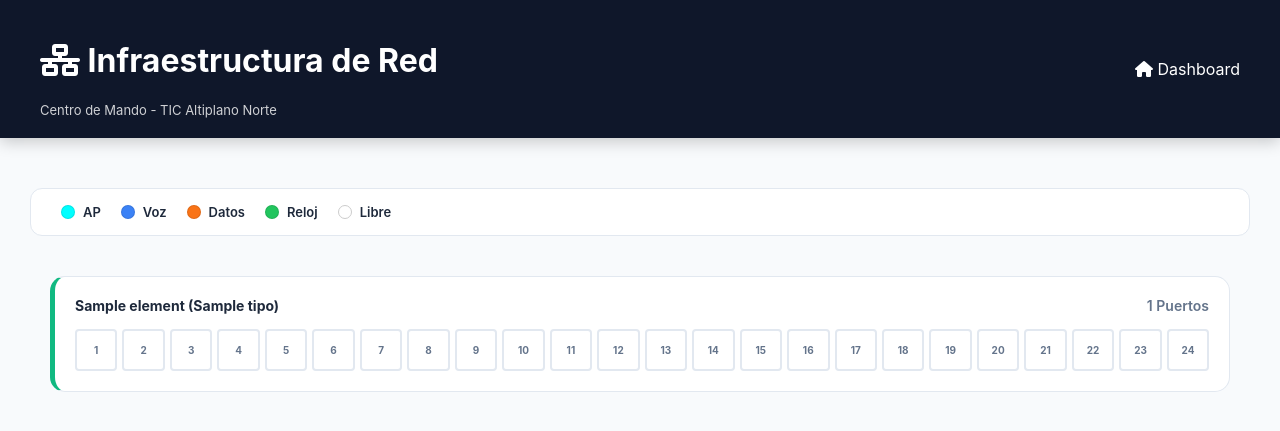
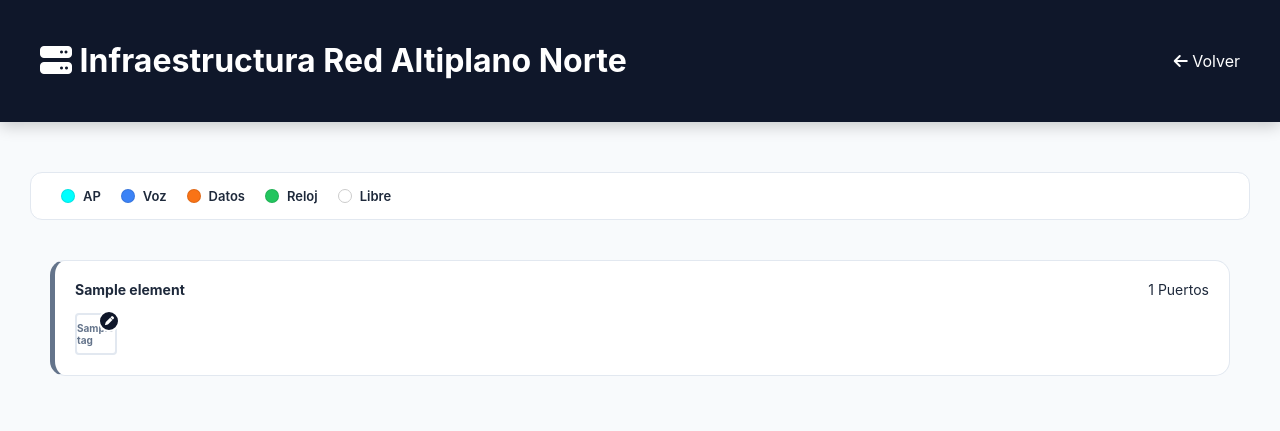
Before and after one commit to Repo-APS-Vallenar/jet-ocr, a Python web app: template templates/infra_red.html in a window 1280 px wide. Shown: the top 431 px of the page. Run offline with Jinja, Linux system fonts and the light colour scheme; the template is opened without the code that fills it: most values are stand-ins (such as "Sample title", 1, 10 or a date in 2020).

Commit message:
Aumento de : 5

```diff
--- a/templates/infra_red.html
+++ b/templates/infra_red.html
@@ -77,7 +77,6 @@
             padding: 20px;
             border-radius: 15px;
             border: 1px solid #e2e8f0;
-            overflow-x: auto;
             border-left: 5px solid #64748b;
         }
 
@@ -141,46 +140,26 @@
         .port.highlight {
             border-color: #f59e0b !important;
             box-shadow: 0 0 15px #f59e0b;
-            animation: pulse 1.5s infinite;
             z-index: 20;
             background: #fffbeb !important;
-        }
-
-        @keyframes pulse {
-            0% {
-                transform: scale(1.05);
-            }
-
-            50% {
-                transform: scale(1.1);
-            }
-
-            100% {
-                transform: scale(1.05);
-            }
         }
 
         .edit-btn {
             position: absolute;
             top: -5px;
             right: -5px;
-            width: 16px;
-            height: 16px;
+            width: 18px;
+            height: 18px;
             background: var(--bg-dark);
             color: white;
             border-radius: 50%;
-            font-size: 8px;
+            font-size: 9px;
             display: flex;
             align-items: center;
             justify-content: center;
-            opacity: 0.4;
-            transition: 0.2s;
-            border: 1px solid white;
-        }
-
-        .port:hover .edit-btn {
-            opacity: 1;
-            transform: scale(1.2);
+            border: 2px solid white;
+            cursor: pointer;
+            z-index: 50;
         }
 
         .modal {
@@ -243,53 +205,28 @@
             background: #0ea5e9;
             color: white;
             border: none;
-            padding: 14px;
+            padding: 15px;
             border-radius: 10px;
             font-weight: bold;
             cursor: pointer;
-            box-shadow: 0 4px 6px -1px rgba(14, 165, 233, 0.4);
         }
 
         .btn-cancel {
             flex: 1;
             background: #f1f5f9;
             border: none;
-            padding: 14px;
+            padding: 15px;
             border-radius: 10px;
             cursor: pointer;
             color: #64748b;
-        }
-
-        .tooltip {
-            visibility: hidden;
-            position: absolute;
-            bottom: 120%;
-            background: #1e293b;
-            color: white;
-            padding: 5px 10px;
-            border-radius: 6px;
-            font-size: 10px;
-            white-space: nowrap;
-            z-index: 100;
-            pointer-events: none;
-            opacity: 0;
-            transition: 0.2s;
-        }
-
-        .port:hover .tooltip {
-            visibility: visible;
-            opacity: 1;
         }
     </style>
 </head>
 
 <body>
     <div class="header">
-        <div>
-            <h1><i class="fa-solid fa-network-wired"></i> Infraestructura de Red</h1>
-            <p style="margin:0; font-size: 13px; opacity: 0.8;">Centro de Mando - TIC Altiplano Norte</p>
-        </div>
-        <a href="/" style="color:white; text-decoration:none;"><i class="fa-solid fa-house"></i> Dashboard</a>
+        <h1><i class="fa-solid fa-server"></i> Infraestructura Red Altiplano Norte</h1>
+        <a href="/" style="color:white; text-decoration:none;"><i class="fa-solid fa-arrow-left"></i> Volver</a>
     </div>
 
     <div class="page-wrapper">
@@ -313,90 +250,41 @@
 
         <div class="rack-container">
             {% for element in elementos %}
-            <div class="network-element"
-                style="border-left-color: {{ '#3b82f6' if element.tipo == 'SWITCH' else '#10b981' }}">
+            <div class="network-element">
                 <div class="element-title">
-                    <strong>{{ element.nombre }} ({{ element.tipo }})</strong>
-                    <span style="color:#64748b; font-weight: 600;">{{ element.total_puertos }} Puertos</span>
+                    <strong>{{ element.nombre }}</strong>
+                    <span>{{ element.total_puertos }} Puertos</span>
                 </div>
 
-                {% if element.tipo == 'SWITCH' %}
                 <div class="port-grid">
-                    {% for i in range(1, 49, 2) %}
-                    {% set port = element.puertos | selectattr('numero_puerto', 'equalto', i) | first %}
-                    <div class="port {{ 'service-' + (port.tipo_servicio.lower() if port else 'vac') }}"
-                        id="port-{{ port.id if port else 'null-'~i }}"
-                        onclick="resaltarConexion('{{ port.conectado_a_id if port else '' }}')">
-                        {{ port.tag if port and port.tag else i }}
-                        {% if port %}
+                    {% for p in element.puertos | sort(attribute='numero_puerto') %}
+                    <div class="port {{ 'service-' + (p.tipo_servicio.lower() if p.tipo_servicio else 'vac') }}"
+                        id="port-{{ p.id | string }}"
+                        onclick="resaltarConexion('{{ p.conectado_a_id | string if p.conectado_a_id else '' }}')">
+                        {{ p.tag or p.numero_puerto }}
                         <div class="edit-btn"
-                            onclick="event.stopPropagation(); abrirEditor('{{ port.id }}', '{{ (port.destino or '') | forceescape }}', '{{ port.tipo_servicio or 'VAC' }}', '{{ (port.tag or '') | forceescape }}', '{{ port.conectado_a_id or '' }}')">
-                            <i class="fa-solid fa-edit"></i>
+                            onclick="event.stopPropagation(); abrirEditor('{{ p.id | string }}', {{ (p.destino or '') | tojson }}, '{{ p.tipo_servicio or 'VAC' }}', {{ (p.tag or '') | tojson }}, '{{ p.conectado_a_id | string if p.conectado_a_id else '' }}')">
+                            <i class="fa-solid fa-pen"></i>
                         </div>
-                        {% endif %}
-                        <div class="tooltip">Port {{ i }}: {{ port.destino if port else 'N/A' }}</div>
                     </div>
                     {% endfor %}
                 </div>
-                <div style="height:8px"></div>
-                <div class="port-grid">
-                    {% for i in range(2, 49, 2) %}
-                    {% set port = element.puertos | selectattr('numero_puerto', 'equalto', i) | first %}
-                    <div class="port {{ 'service-' + (port.tipo_servicio.lower() if port else 'vac') }}"
-                        id="port-{{ port.id if port else 'null-'~i }}"
-                        onclick="resaltarConexion('{{ port.conectado_a_id if port else '' }}')">
-                        {{ port.tag if port and port.tag else i }}
-                        {% if port %}
-                        <div class="edit-btn"
-                            onclick="event.stopPropagation(); abrirEditor('{{ port.id }}', '{{ (port.destino or '') | forceescape }}', '{{ port.tipo_servicio or 'VAC' }}', '{{ (port.tag or '') | forceescape }}', '{{ port.conectado_a_id or '' }}')">
-                            <i class="fa-solid fa-edit"></i>
-                        </div>
-                        {% endif %}
-                        <div class="tooltip">Port {{ i }}: {{ port.destino if port else 'N/A' }}</div>
-                    </div>
-                    {% endfor %}
-                </div>
-                {% else %}
-                <div class="port-grid">
-                    {% for i in range(1, 25) %}
-                    {% set port = element.puertos | selectattr('numero_puerto', 'equalto', i) | first %}
-                    <div class="port {{ 'service-' + (port.tipo_servicio.lower() if port else 'vac') }}"
-                        id="port-{{ port.id if port else 'null-'~i }}"
-                        onclick="resaltarConexion('{{ port.conectado_a_id if port else '' }}')">
-                        {{ port.tag if port and port.tag else i }}
-                        {% if port %}
-                        <div class="edit-btn"
-                            onclick="event.stopPropagation(); abrirEditor('{{ port.id }}', '{{ (port.destino or '') | forceescape }}', '{{ port.tipo_servicio or 'VAC' }}', '{{ (port.tag or '') | forceescape }}', '{{ port.conectado_a_id or '' }}')">
-                            <i class="fa-solid fa-edit"></i>
-                        </div>
-                        {% endif %}
-                        <div class="tooltip">Port {{ i }}: {{ port.destino if port else 'N/A' }}</div>
-                    </div>
-                    {% endfor %}
-                </div>
-                {% endif %}
             </div>
             {% endfor %}
         </div>
     </div>
 
-    <!-- MODAL DE PARCHEO -->
     <div id="modal-puerto" class="modal">
         <div class="modal-content">
-            <h3><i class="fa-solid fa-plug"></i> Configurar Conexión</h3>
-            <div id="info-modal"
-                style="background:#eff6ff; padding:12px; border-radius:10px; font-size:13px; margin-bottom:15px; color:#1e40af; border:1px solid #bfdbfe;">
-            </div>
-
-            <label>Ubicación / Destino:</label>
+            <h3 id="modal-title">Configurar Puerto</h3>
+            <label>Destino:</label>
             <input type="text" id="edit-destino">
-
-            <div style="display:grid; grid-template-columns: 1fr 1fr; gap:12px;">
+            <div style="display:grid; grid-template-columns: 1fr 1fr; gap:10px;">
                 <div>
                     <label>Servicio:</label>
                     <select id="edit-servicio">
                         <option value="Datos">Datos</option>
-                        <option value="AP">AP / WIFI</option>
+                        <option value="AP">AP</option>
                         <option value="Voz">Voz</option>
                         <option value="Reloj">Reloj</option>
                         <option value="VAC">Libre</option>
@@ -407,115 +295,78 @@
                     <input type="text" id="edit-tag">
                 </div>
             </div>
-
-            <div style="margin-top:20px; border-top:2px solid #f1f5f9; padding-top:15px;">
-                <label style="color:#0f172a;"><i class="fa-solid fa-link"></i> Parcheo a Destino:</label>
-                <div style="display:grid; grid-template-columns: 2fr 1fr; gap:8px; margin-top:8px;">
+            <div style="margin-top:15px; border-top:1px solid #eee; padding-top:15px;">
+                <label>Parcheo Físico:</label>
+                <div style="display:grid; grid-template-columns: 2fr 1fr; gap:5px;">
                     <select id="select-equipo" onchange="updatePorts()">
-                        <option value="">-- Sin Conexión --</option>
-                        {% for el in todos_elementos %}
-                        <option value="{{ el.id }}">{{ el.nombre }}</option>
-                        {% endfor %}
+                        <option value="">-- Desconectado --</option>
+                        {% for el in todos_elementos %} <option value="{{ el.id | string }}">{{ el.nombre }}</option> {%
+                        endfor %}
                     </select>
                     <select id="select-puerto">
                         <option value="">Puerto</option>
                     </select>
                 </div>
             </div>
-
             <div class="modal-actions">
-                <button onclick="save()" class="btn-save shadow">Guardar Cambios</button>
-                <button onclick="closeModal()" class="btn-cancel">Cancelar</button>
+                <button onclick="save()" class="btn-save">Guardar</button>
+                <button onclick="closeModal()" class="btn-cancel">Cerrar</button>
             </div>
         </div>
     </div>
 
     <script>
-        // CORRECCIÓN CRÍTICA: UUIDS ENTRE COMILLAS
         const DB = {
             {% for el in todos_elementos %}
-        "{{ el.id }}": [
+        "{{ el.id | string }}": [
             {% for p in el.puertos %}
-        { "id": "{{ p.id }}", "n": { { p.numero_puerto } }, "t": "{{ (p.tag or '') | forceescape }}" },
+        { "id": "{{ p.id | string }}", "n": { { p.numero_puerto } }, "t": { { (p.tag or '') | tojson } } },
         {% endfor %}
             ],
         {% endfor %}
         };
-
         let selectedPort = null;
-
-        function updatePorts(preselectId = null) {
+        function updatePorts(preId = null) {
             const elId = document.getElementById('select-equipo').value;
             const pSel = document.getElementById('select-puerto');
             pSel.innerHTML = '<option value="">Puerto</option>';
             if (elId && DB[elId]) {
-                [...DB[elId]].sort((a, b) => a.n - b.n).forEach(p => {
-                    const o = document.createElement('option');
-                    o.value = p.id;
-                    o.text = `P${p.n} ${p.t ? '[' + p.t + ']' : ''}`;
-                    if (preselectId && p.id == preselectId) o.selected = true;
+                DB[elId].sort((a, b) => a.n - b.n).forEach(p => {
+                    const o = document.createElement('option'); o.value = p.id; o.text = `P${p.n} ${p.t ? '[' + p.t + ']' : ''}`;
+                    if (preId && p.id == preId) o.selected = true;
                     pSel.appendChild(o);
                 });
             }
         }
-
         function resaltarConexion(targetId) {
             document.querySelectorAll('.port').forEach(p => p.classList.remove('highlight'));
-            if (!targetId || targetId === 'None' || targetId === '') return;
+            if (!targetId) return;
             const target = document.getElementById('port-' + targetId);
-            if (target) {
-                target.classList.add('highlight');
-                target.scrollIntoView({ behavior: 'smooth', block: 'center' });
-            }
+            if (target) { target.classList.add('highlight'); target.scrollIntoView({ behavior: 'smooth', block: 'center' }); }
         }
-
         function abrirEditor(id, dest, serv, tag, connId) {
             selectedPort = id;
             document.getElementById('edit-destino').value = dest;
             document.getElementById('edit-servicio').value = serv;
             document.getElementById('edit-tag').value = tag;
-            document.getElementById('info-modal').innerHTML = `<strong>📍 Editando:</strong> ${tag || 'Sin Tag'} (ID: ${id})`;
-
-            if (connId && connId !== 'None' && connId !== '') {
+            document.getElementById('modal-title').innerText = "Puerto " + (tag || "Nave");
+            if (connId) {
                 for (let elId in DB) {
                     if (DB[elId].some(p => p.id == connId)) {
                         document.getElementById('select-equipo').value = elId;
-                        updatePorts(connId);
-                        break;
+                        updatePorts(connId); break;
                     }
                 }
             } else {
-                document.getElementById('select-equipo').value = "";
-                document.getElementById('select-puerto').innerHTML = '<option value="">Puerto</option>';
+                document.getElementById('select-equipo').value = ""; document.getElementById('select-puerto').innerHTML = '<option value="">Puerto</option>';
             }
             document.getElementById('modal-puerto').style.display = 'flex';
         }
-
         function closeModal() { document.getElementById('modal-puerto').style.display = 'none'; }
-
-        window.onclick = function (event) {
-            const modal = document.getElementById('modal-puerto');
-            if (event.target == modal) closeModal();
-        }
-
         async function save() {
-            const data = {
-                id: selectedPort,
-                destino: document.getElementById('edit-destino').value,
-                servicio: document.getElementById('edit-servicio').value,
-                tag: document.getElementById('edit-tag').value,
-                conectado_a_id: document.getElementById('select-puerto').value
-            };
-            try {
-                const res = await fetch('/api/infra/editar_puerto', {
-                    method: 'POST',
-                    headers: { 'Content-Type': 'application/json' },
-                    body: JSON.stringify(data)
-                });
-                if (res.ok) location.reload();
-            } catch (e) {
-                console.error(e);
-            }
+            const data = { id: selectedPort, destino: document.getElementById('edit-destino').value, servicio: document.getElementById('edit-servicio').value, tag: document.getElementById('edit-tag').value, conectado_a_id: document.getElementById('select-puerto').value };
+            const res = await fetch('/api/infra/editar_puerto', { method: 'POST', headers: { 'Content-Type': 'application/json' }, body: JSON.stringify(data) });
+            if (res.ok) location.reload();
         }
     </script>
 </body>
```
Also changed, not shown: other parts of templates/infra_red.html (+6 -23 lines).
